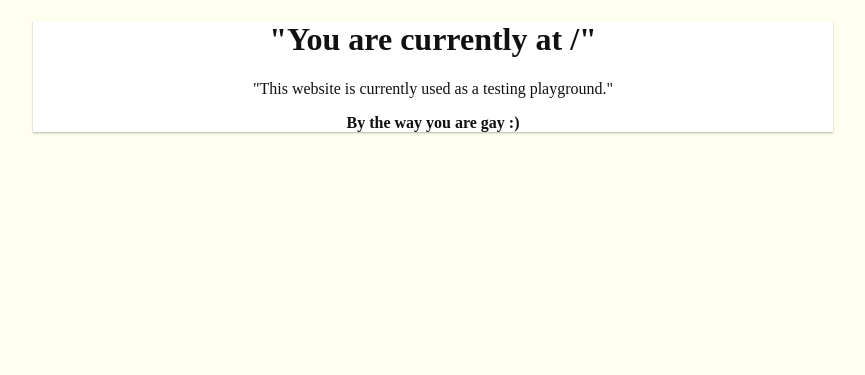
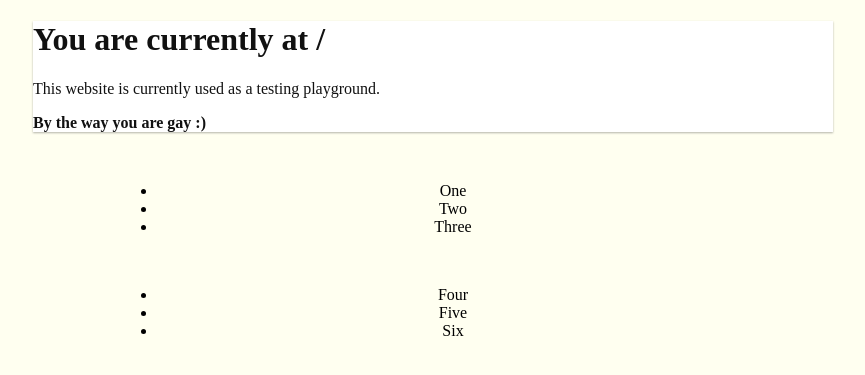
Before and after one commit to DanyBouchard/website_testing, a Flask app: page / in a window 1280 px wide. Shown: the part 52-427 px from the top of the page, without its empty margins (207-1072 px from the left). Run offline with Flask 2, Linux system fonts and the light colour scheme.

Commit message:
Implementation of a division in the webpage

```diff
--- a/static/index_stylesheet.css
+++ b/static/index_stylesheet.css
@@ -5,9 +5,15 @@ body {
 
 #content {
 	color: #111;
+	text-align: left;
 	margin: 10px auto;
 	padding: 15px auto;
 	max-width: 800px;
 	box-shadow: 0 1px 2px rgba(0, 0, 0, 0.3);
 	background-color: #fff;
 }
+
+.division {
+	margin: 50px auto;
+	width: 50%;
+}
--- a/templates/index.html
+++ b/templates/index.html
@@ -12,13 +12,27 @@
 			</a>
 		</div>
 		<div id="content">
-			<h1>{% block title %}"You are currently at /"{% endblock %}</h1>
+			<h1>{% block title %}You are currently at /{% endblock %}</h1>
 			<p>
-			"This website is currently used as a testing playground."
+			This website is currently used as a testing playground.
 			</p>
 			<p>
 			<strong> By the way you are gay :)</strong>
 			</p>
 		</div>
+		<div class="division">
+			<ul>
+				<li>One</li>
+				<li>Two</li>
+				<li>Three</li>
+			</ul>
+		</div>
+		<div class="division">
+			<ul>
+				<li>Four</li>
+				<li>Five</li>
+				<li>Six</li>
+			</ul>
+		</div>
 	</div>
 </body>
```
